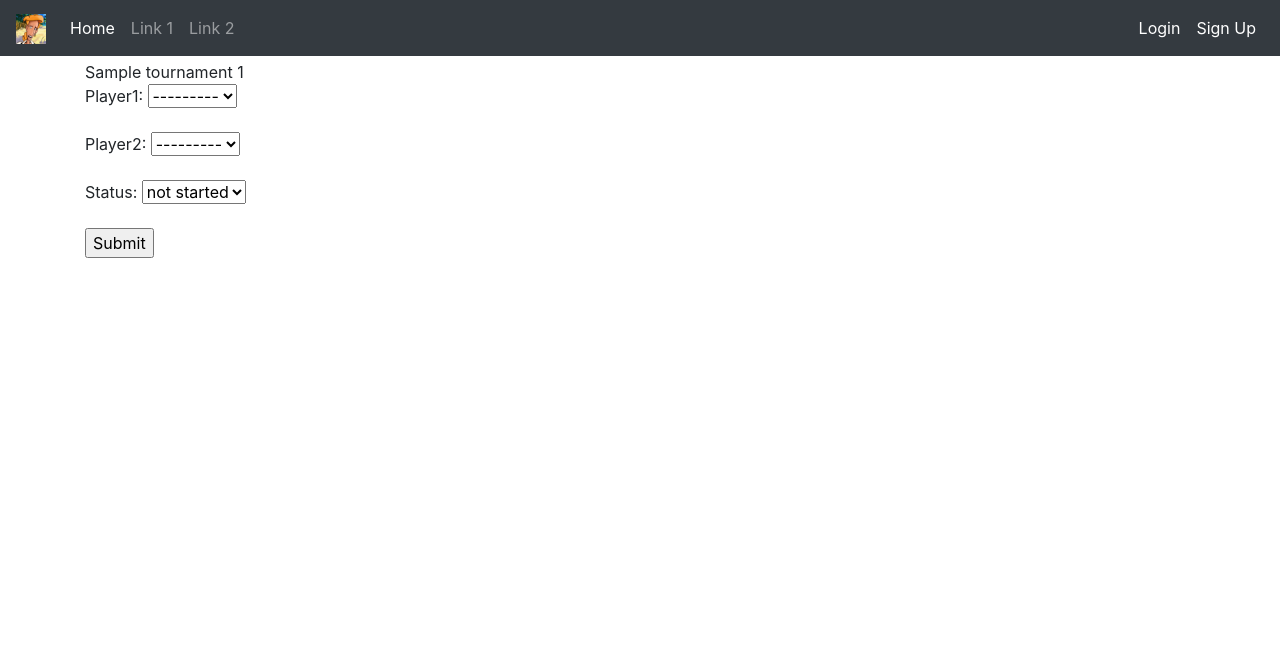
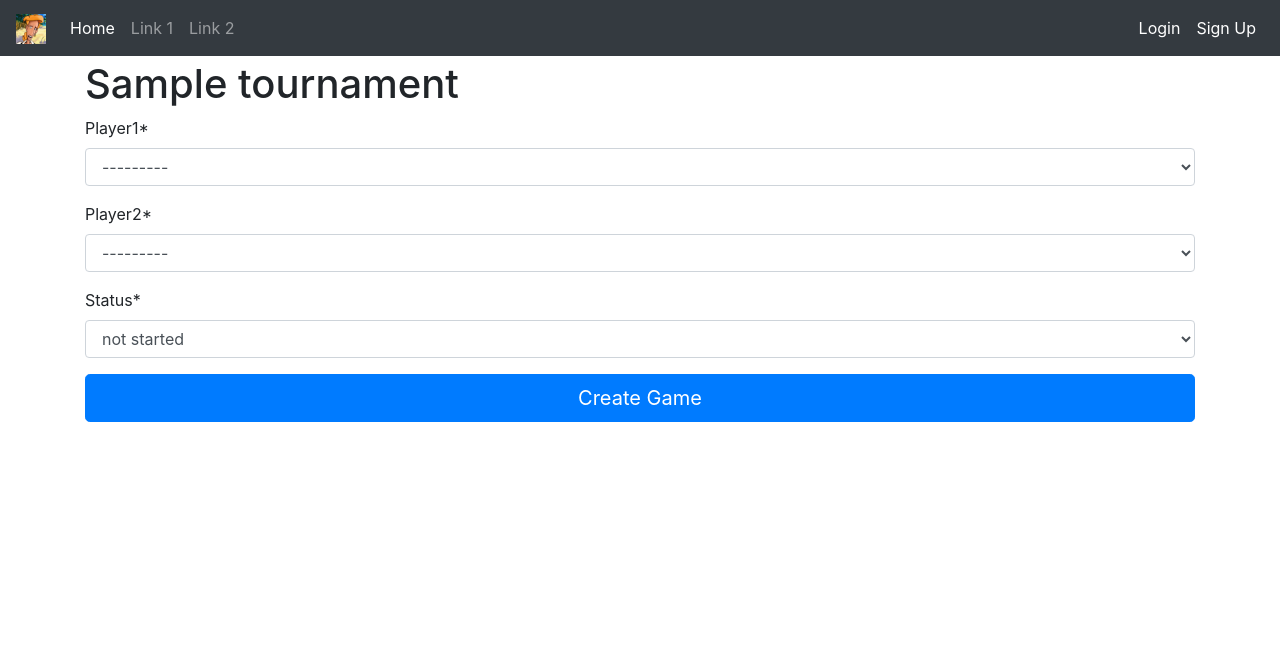
Before and after one commit to ISD-Livescore/livescore-app, a Django app: page /tournament/1/createGame in a window 1280 px wide. Shown: the top 662 px of the page. Run offline with Django 3.2, Linux system fonts and the light colour scheme; tables that the repository leaves empty hold one stand-in row (values such as "Sample post"); some libraries are stand-ins or nearby versions.

Commit message:
forgot what i did

```diff
--- a/livescore_app/livescore_app/forms.py
+++ b/livescore_app/livescore_app/forms.py
@@ -2,7 +2,8 @@ from django import forms
 
 from .models import Game
 
+
 class GameCreateForm(forms.ModelForm):
     class Meta:
         model = Game
-        fields = ['player1', 'player2','status']
+        fields = ['player1', 'player2', 'status']
--- a/livescore_app/templates/game_create.html
+++ b/livescore_app/templates/game_create.html
@@ -1,9 +1,11 @@
 {% extends 'base.html' %}
+<!-- load crispy form tags -->
+{% load crispy_forms_tags %}
+{% block content %}
+<h1>{{tournament}}</h1>
 
-{% block content %}
-{{tournament}}
-{{tournament.id}}
 <form action="" method='POST'>{% csrf_token %}
-    {{form.as_p}}
-    <input type="submit" name="Save">
+    {{form | crispy}}
+    <input type="submit" value="Create Game" class="btn btn-lg btn-primary btn-block">
+</form>
 {% endblock %}
--- a/livescore_app/templates/tournament_detail.html
+++ b/livescore_app/templates/tournament_detail.html
@@ -31,7 +31,7 @@
             {{tournament.openSpaces}} Spaces Open
 
             {%if user.is_superuser %}
-            <a href={{tournament.get_absolute_url}}/createGame  class="card-link btn btn-info" role="button">Register</a>
+            <a href={{tournament.get_absolute_url}}/createGame  class="card-link btn btn-info" role="button">Create Game</a>
             {%endif%}
 
             {% if user.is_authenticated %}
--- a/livescore_app/views/views.py
+++ b/livescore_app/views/views.py
@@ -1,6 +1,7 @@
 from django.shortcuts import render, get_object_or_404, redirect
 from django.http import HttpResponse
 from datetime import datetime
+from django import forms
 from livescore_app.models import Tournament, User, Game
 from livescore_app.forms import GameCreateForm
 
@@ -70,28 +71,30 @@ def gameDetail(httprequest, game_id, *args, **kwargs):
 
     return render(httprequest, "game_detail.html", context)
 
+
 def createGame(httprequest, tournament_id, *args, **kwargs):
 
     gameForm = GameCreateForm(httprequest.POST or None)
 
-    #get tournament
+    # get tournament
     tournament = get_object_or_404(Tournament, id=tournament_id)
 
-    #set field values . only players which participate in tournament
-
+    # set field values . only players which participate in tournament
     gameForm.fields["player1"].queryset = tournament.participants.all()
     gameForm.fields["player2"].queryset = tournament.participants.all()
 
+
+
     if gameForm.is_valid():
 
-        print("isvalid",gameForm.cleaned_data)
 
-        #create, but do not save game yet
+
+        # create, but do not save game yet
         newGame = gameForm.save(commit=False)
-        #add tournament to the game
+        # add tournament to the game
         newGame.tournament = tournament
-        print("hat funktioniert",newGame)
-        #save the game
+
+        # save the game
         newGame.save()
         gameForm = GameCreateForm()
 
```
